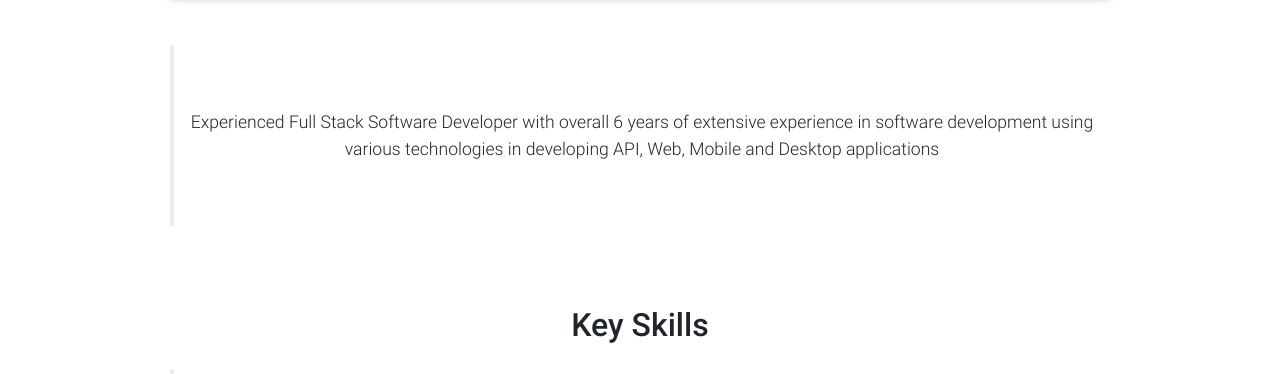
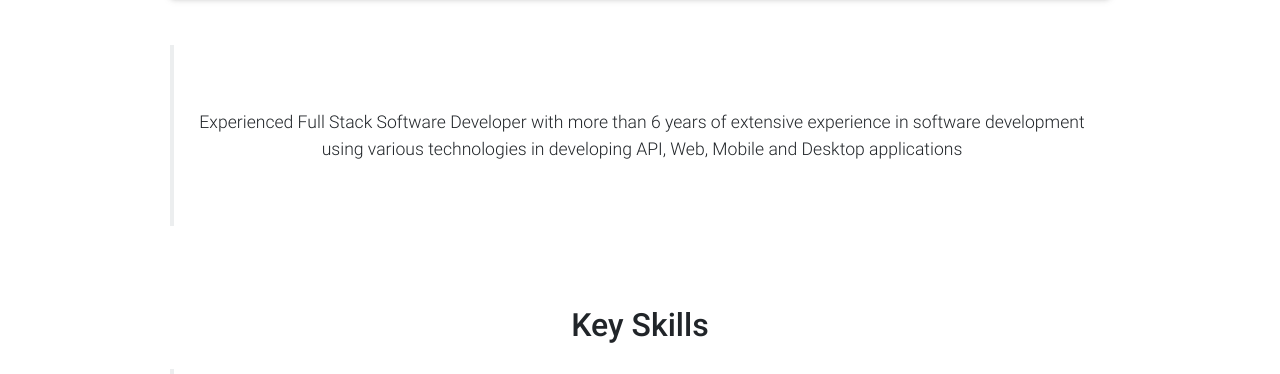
Before and after one commit to marvinfontanilla14/marvinfontanilla.github.io, a plain HTML site: page index.html in a window 1280 px wide. Shown: the part 696-1070 px from the top of the page. Drawn offline with Linux system fonts and the light colour scheme.

Commit message:
updated profile

```diff
--- a/index.html
+++ b/index.html
@@ -125,7 +125,7 @@
                 <div class="row">
                     <div class="col-md-12">
                         <blockquote class="blockquote py-5">
-                            <p class="text-center mb-0">Experienced Full Stack Software Developer with overall 6 years of extensive experience in software development using various technologies in developing API, Web, Mobile and Desktop applications</p>
+                            <p class="text-center mb-0">Experienced Full Stack Software Developer with more than 6 years of extensive experience in software development using various technologies in developing API, Web, Mobile and Desktop applications</p>
                         </blockquote>
                         <div class="section py-5" id="skills">
                             <p class="h2 text-center  py-3">Key Skills</p>
```
